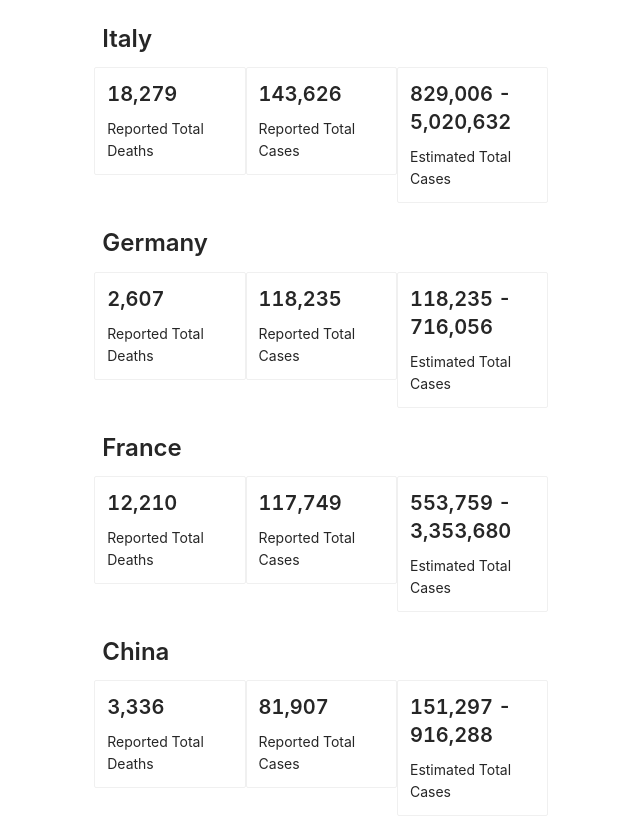
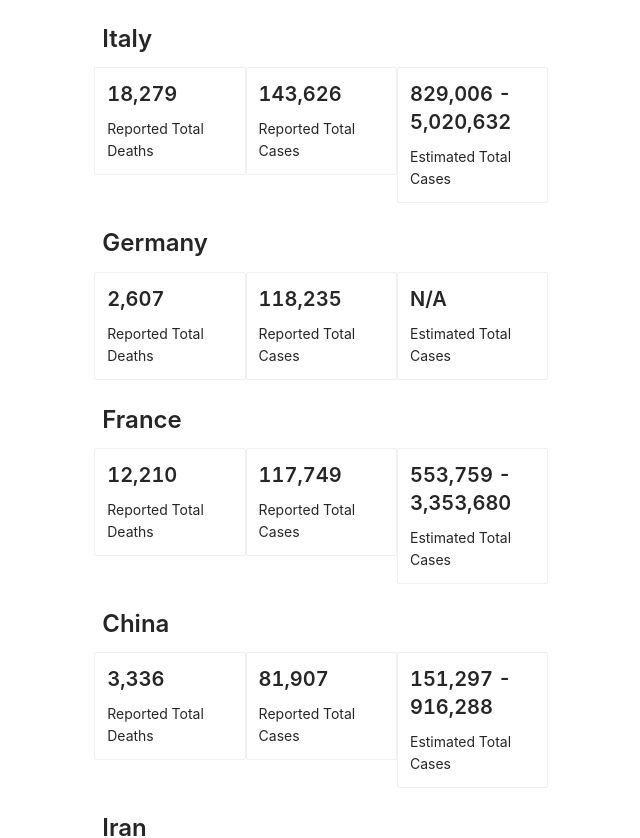
Before and after one commit to sartaj/coronavirus-cases-estimator, a React (Vite) app: page / in a window 1280 px wide. Shown: the part 2779-3617 px from the top of the page, without its empty margins (243-883 px from the left). Built offline with nearby package versions, Linux system fonts and the light colour scheme.

Commit message:
update data

```diff
--- a/src/calculator.ts
+++ b/src/calculator.ts
@@ -8,7 +8,7 @@ const countryNameIndex = 0;
 
 export const lastUpdated = dataJson.lastUpdated;
 
-const MINIMIM_DEATH_THRESHOLD = 4;
+const MINIMIM_DEATH_THRESHOLD = 50;
 
 export const data = dataWithHeaders.slice(1) as Data[];
 
@@ -35,7 +35,7 @@ export const calculateOffOfReliableData = (
   return rounded;
 };
 
-interface Estimator {
+interface EstimatedTotalCasesData {
   countryName: string;
   reportedTotalDeaths: number;
   reportedTotalCases: number;
@@ -45,7 +45,7 @@ interface Estimator {
 export const estimator = (
   countriesToCompare: string[],
   data: Data[]
-): Estimator[] => {
+): EstimatedTotalCasesData[] => {
   const dataToCompare = countriesToCompare.map((countryName) => {
     const country = data.find((country) => country[0] === countryName);
 
@@ -56,9 +56,19 @@ export const estimator = (
 
   const dataWithEstimatedTotals = data
     .map((row) => {
-      const countryName = row[countryNameIndex];
-      const reportedTotalDeaths = row[totalDeathsIndex];
-      const reportedTotalCases = row[totalCasesIndex];
+      const countryName = row[countryNameIndex] as string;
+      const reportedTotalDeaths = row[totalDeathsIndex] as number;
+      const reportedTotalCases = row[totalCasesIndex] as number;
+
+      // ignore countries being compared
+      if (countriesToCompare.includes(countryName)) {
+        return {
+          countryName,
+          reportedTotalDeaths,
+          reportedTotalCases,
+          estimatedTotalCases: "N/A",
+        };
+      }
 
       const comparisons = dataToCompare.map((comparisonCountry) =>
         calculateOffOfReliableData(
@@ -80,8 +90,15 @@ export const estimator = (
       };
     })
     .filter(
-      ({ reportedTotalDeaths }) => reportedTotalDeaths > MINIMIM_DEATH_THRESHOLD
+      ({ reportedTotalDeaths, countryName }) =>
+        countriesToCompare.includes(countryName) ||
+        reportedTotalDeaths > MINIMIM_DEATH_THRESHOLD
     );
 
   return dataWithEstimatedTotals;
 };
+
+export const estimatedTotalCasesData = estimator(
+  ["Iceland", "Germany", "S. Korea"],
+  data
+);
--- a/src/index.tsx
+++ b/src/index.tsx
@@ -2,7 +2,7 @@ import { Card, List, Typography } from "antd";
 import "antd/dist/antd.css";
 import * as React from "react";
 import { render } from "react-dom";
-import { data, estimator, lastUpdated } from "./calculator";
+import { estimatedTotalCasesData, lastUpdated } from "./calculator";
 import "./index.css";
 
 function camel2title(camelCase) {
@@ -173,15 +173,10 @@ const Article = () => (
 );
 
 const Data = () => {
-  const estimatedTotalCases = estimator(
-    ["Iceland", "Germany", "S. Korea"],
-    data
-  );
-
   return (
     <List
       itemLayout="vertical"
-      dataSource={estimatedTotalCases}
+      dataSource={estimatedTotalCasesData}
       renderItem={(d) => (
         <List.Item style={{ borderBottom: 0 }}>
           <Typography.Title level={3}>{d.countryName}</Typography.Title>
```
